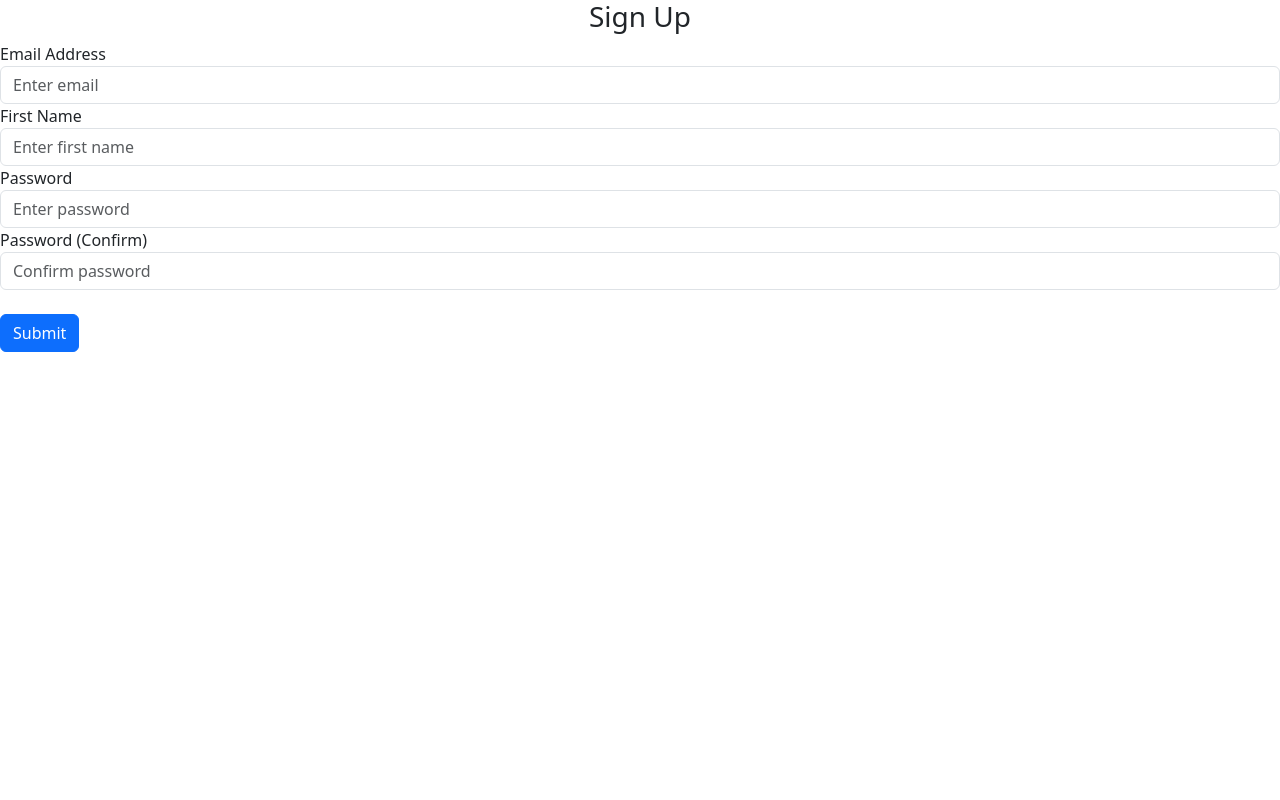
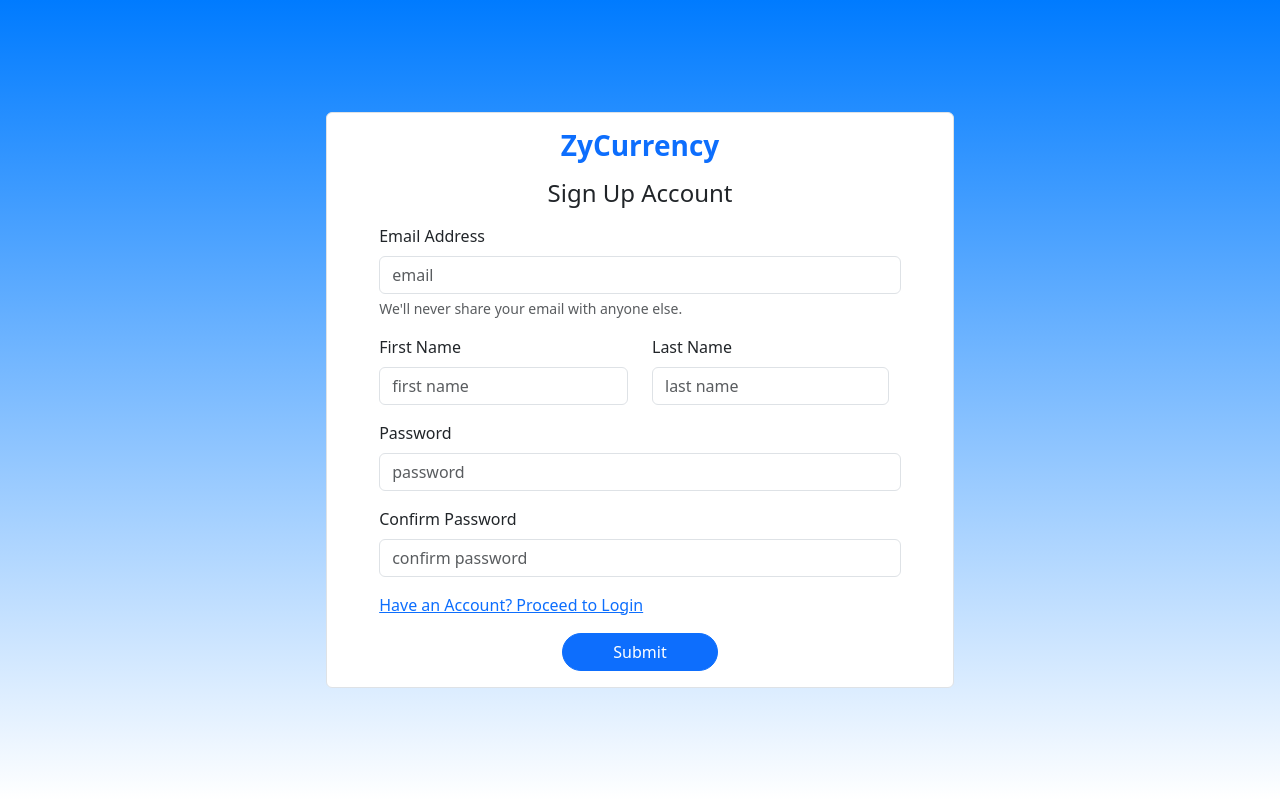
Before and after one commit to Zhanyan1124/zycurrency, a Flask app: page /auth/signup in a window 1280 px wide. Run offline with Flask 3, Linux system fonts and the light colour scheme; some libraries are stand-ins or nearby versions.

Commit message:
designed sign up page and handled error with flash

```diff
--- /dev/null
+++ b/apps/auth/exceptions.py
@@ -0,0 +1,2 @@
+class EmailExistedException(Exception):
+    pass
--- a/apps/auth/forms.py
+++ b/apps/auth/forms.py
@@ -3,17 +3,23 @@ from wtforms import StringField, PasswordField, SubmitField, validators
 
 
 class LoginForm(FlaskForm):
-    email = StringField('Email', [validators.Length(min=4, max=25)])
+    email = StringField('Email', [
+        validators.DataRequired(),
+        validators.Email(message='Invalid email address')
+    ])
     password = PasswordField('Password', [validators.DataRequired()])
     submit = SubmitField('Login')
 
 class SignUpForm(FlaskForm):
-    email = StringField('Email', [validators.Length(min=4, max=25)])
-    first_name = StringField('First Name', [validators.Length(min=4, max=25)])
-    last_name = StringField('First Name', [validators.Length(min=4, max=25)])
+    email = StringField('Email', [
+        validators.DataRequired(),
+        validators.Email(message='Invalid email address')
+    ])
+    first_name = StringField('First Name', [validators.DataRequired()])
+    last_name = StringField('Last Name', [validators.DataRequired()])
     password = PasswordField('Password', [
         validators.DataRequired(),
         validators.EqualTo('confirm_password', message='Passwords must match')
     ])
-    confirm_password = PasswordField('Confirm Password')
+    confirm_password = PasswordField('Confirm Password',[validators.DataRequired()])
     submit = SubmitField('Sign Up')
--- a/apps/auth/templates/sign_up.html
+++ b/apps/auth/templates/sign_up.html
@@ -1,52 +1,135 @@
-{% extends "base.html" %}
-
-{% block body%}
-    <div class="content">
+{% extends "base.html" %} {% block title%} SignUp an Account in ZyCurrency {%
+endblock %} {% block body%}
+<style>
+  .blue-linear {
+    background: linear-gradient(to bottom, #007bff, #ffffff);
+  }
+</style>
+<div class="container-fluid blue-linear">
+  <div class="d-flex min-vh-100 justify-content-center align-items-center">
+    <div class="border w-50 rounded bg-white">
+      <div class="text-center m-3">
+        <h3 class="text-primary fw-bold">ZyCurrency</h3>
+      </div>
+      <div class="mb-3 text-center">
+        <h4>Sign Up Account</h4>
+      </div>
       <form method="POST">
-            <h3 align="center">Sign Up</h3>
-            <div class="form-group">
-              <label for="email">Email Address</label>
+        {{ form.csrf_token }}
+        <div class="form-group mb-3 col-10 mx-auto">
+          <label for="email" class="form-label">Email Address</label>
           <input
             type="email"
             class="form-control"
             id="email"
             name="email"
-                placeholder="Enter email"
+            placeholder="email"
+            {% if form.email.data %}
+              value="{{ form.email.data }}"
+            {% endif %}
           />
+          <div class="form-text text-muted">
+            We'll never share your email with anyone else.
           </div>
-            <div class="form-group">
-              <label for="firstName">First Name</label>
+          {% if form.errors.get('email') %}
+          <div class="text-danger small">{{ form.errors.get('email')[0] }}</div>
+          {% endif %}
+        </div>
+
+        <div class="row col-10 mb-3 mx-auto">
+          <div class="form-group col-md-6 ps-0">
+            <label for="first_name" class="form-label">First Name</label>
             <input
               type="text"
               class="form-control"
-                id="firstName"
-                name="firstName"
-                placeholder="Enter first name"
+              id="first_name"
+              name="first_name"
+              placeholder="first name"
+              {% if form.first_name.data %}
+                value="{{ form.first_name.data }}"
+              {% endif %}
             />
+            {% if form.errors.get('first_name') %}
+            <div class="text-danger small">
+              {{ form.errors.get('first_name')[0] }}
             </div>
-            <div class="form-group">
-              <label for="password1">Password</label>
+            {% endif %}
+          </div>
+
+          <div class="form-group col-md-6">
+            <label for="last_name" class="form-label">Last Name</label>
+            <input
+              type="text"
+              class="form-control"
+              id="last_name"
+              name="last_name"
+              placeholder="last name"
+              {% if form.last_name.data %}
+                value="{{ form.last_name.data }}"
+              {% endif %}
+            />
+            {% if form.errors.get('last_name') %}
+            <div class="text-danger small">
+              {{ form.errors.get('last_name')[0] }}
+            </div>
+            {% endif %}
+          </div>
+        </div>
+        <div class="form-group mb-3 col-10 mx-auto">
+          <label for="password" class="form-label">Password</label>
           <input
             type="password"
             class="form-control"
-                id="password1"
-                name="password1"
-                placeholder="Enter password"
+            id="password"
+            name="password"
+            placeholder="password"
           />
+          {% if form.errors.get('password') %}
+          <div class="text-danger small">
+            {{ form.errors.get('password')[0] }}
           </div>
-            <div class="form-group">
-              <label for="password2">Password (Confirm)</label>
+          {% endif %}
+        </div>
+        <div class="form-group mb-3 col-10 mx-auto">
+          <label for="confirm_password" class="form-label"
+            >Confirm Password</label
+          >
           <input
             type="password"
             class="form-control"
-                id="password2"
-                name="password2"
-                placeholder="Confirm password"
+            id="confirm_password"
+            name="confirm_password"
+            placeholder="confirm password"
           />
+          {% if form.errors.get('confirm_password') %}
+          <div class="text-danger small">
+            {{ form.errors.get('confirm_password')[0] }}
           </div>
-            <br />
-            <button type="submit" class="btn btn-primary">Submit</button>
+          {% endif %}
+        </div>
+        <div class="mb-3 col-10 mx-auto">
+          {% with messages = get_flashed_messages(with_categories=true) %}
+            {% if messages %}
+              {% for category, message in messages %}
+              <div class="alert alert-{{ category }}">
+                {{ message }}
+              </div>
+              {% endfor %}
+            {% endif %}
+          {% endwith %}
+        </div>
+        <div class="mb-3 mx-auto col-10">
+          <a href="{{ login_url }}" class="col-3"
+            >Have an Account? Proceed to Login</a
+          >
+        </div>
+        <div class="d-grid col-3 mx-auto mb-3">
+          <button type="submit" class="btn btn-primary rounded-pill">
+            Submit
+          </button>
+        </div>
       </form>
     </div>
-
+  </div>
+</div>
 {% endblock %}
--- a/apps/auth/views.py
+++ b/apps/auth/views.py
@@ -1,8 +1,9 @@
-from flask import Blueprint, render_template, redirect, url_for, flash
+from flask import Blueprint, render_template, redirect, url_for, flash, request
 from flask_login import login_user, login_required, logout_user, current_user
 from werkzeug.security import generate_password_hash, check_password_hash
 from .forms import SignUpForm, LoginForm
 from .models import User
+from .exceptions import EmailExistedException
 
 from apps import db
 
@@ -12,14 +13,14 @@ auth_bp = Blueprint('auth', __name__, template_folder='templates')
 def login():
     form = LoginForm()
 
-    if form.validate_on_submit():
-        user = User.query.filter_by(username=form.username.data).first()
+    if request.method == 'POST' and form.validate_on_submit():
+        user = User.query.filter_by(email=form.email.data).first()
 
         if user and check_password_hash(user.password, form.password.data):
             login_user(user)
-            return redirect(url_for('home'))
+            return redirect(url_for('views.home'))
         else:
-            flash('Invalid username or password', 'danger')
+            flash('Invalid email or password', 'danger')
     return render_template('login.html', form=form, signup_url=url_for('auth.signup'))
 
 @auth_bp.route('/logout')
@@ -31,12 +32,28 @@ def logout():
 @auth_bp.route('/signup', methods=['GET', 'POST'])
 def signup():
     form = SignUpForm()
-    if form.validate_on_submit():
-        hashed_password = generate_password_hash(form.password.data, method='sha256')
-        new_user = User(email=form.email.data, password=hashed_password, first_name = form.first_name.data, last_name = form.last_name.data)
-        db.session.add(new_user)
-        db.session.commit()
-        login_user(new_user, remember=True)
-        return redirect(url_for('auth.login'))
 
-    return render_template('sign_up.html', form=form)
+    try:
+        if request.method == 'POST' and form.validate_on_submit():
+            existing_user = User.query.filter_by(email=form.email.data).first()
+            if existing_user:
+                raise EmailExistedException('This email address is already registered.')
+
+            hashed_password = generate_password_hash(form.password.data, method='scrypt')
+            new_user = User(email=form.email.data, password=hashed_password, first_name = form.first_name.data, last_name = form.last_name.data)
+            db.session.add(new_user)
+            db.session.commit()
+            login_user(new_user, remember=True)
+            flash('Sign up successful. You may proceed to log in.', 'success')
+            return redirect(url_for('auth.login'))
+
+        elif request.method == 'POST' and not form.validate_on_submit():
+            form.populate_obj(request.form)
+
+    except EmailExistedException as e:
+        flash(str(e), 'danger')
+
+    except Exception as e:
+        flash(f'Error during sign up: {str(e)}', 'danger')
+
+    return render_template('sign_up.html', form=form, login_url=url_for('auth.login'))
```
Also changed, not shown: apps/auth/templates/login.html (+26 -6 lines). Lines whose indentation alone changed are shown as unchanged.
